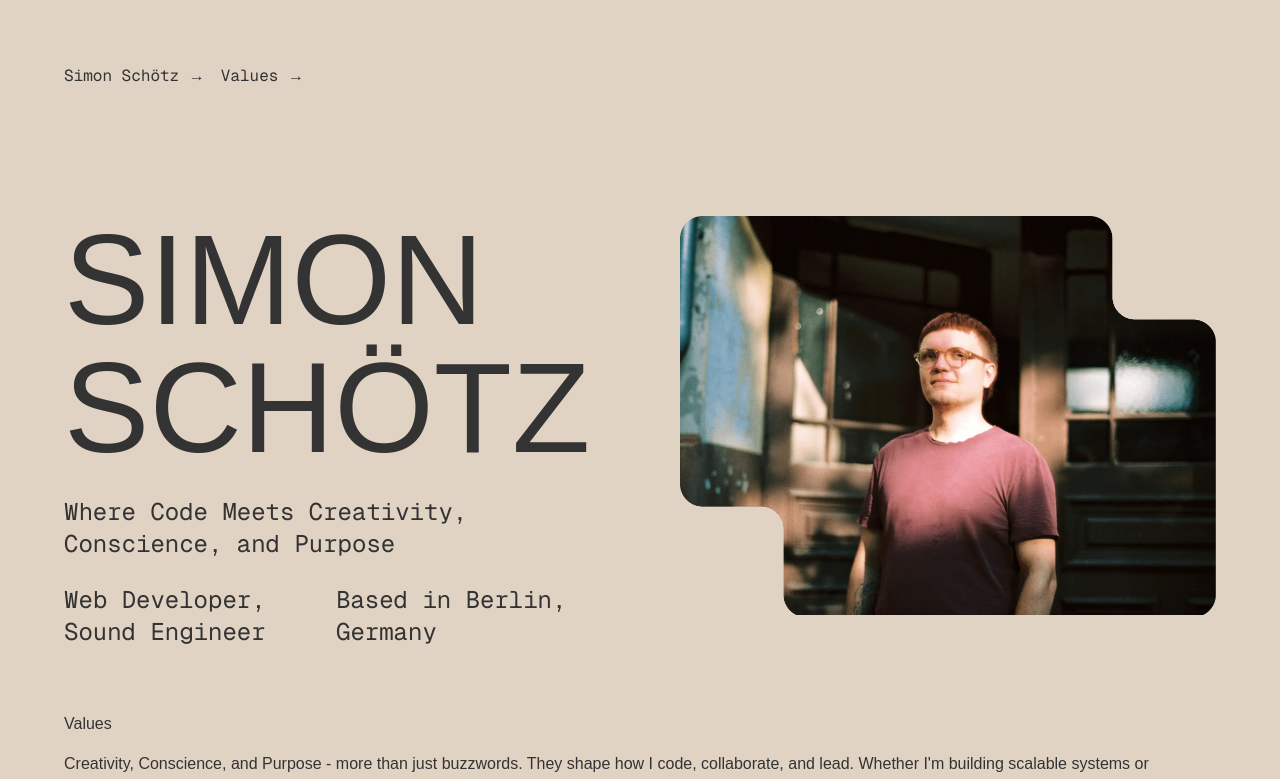
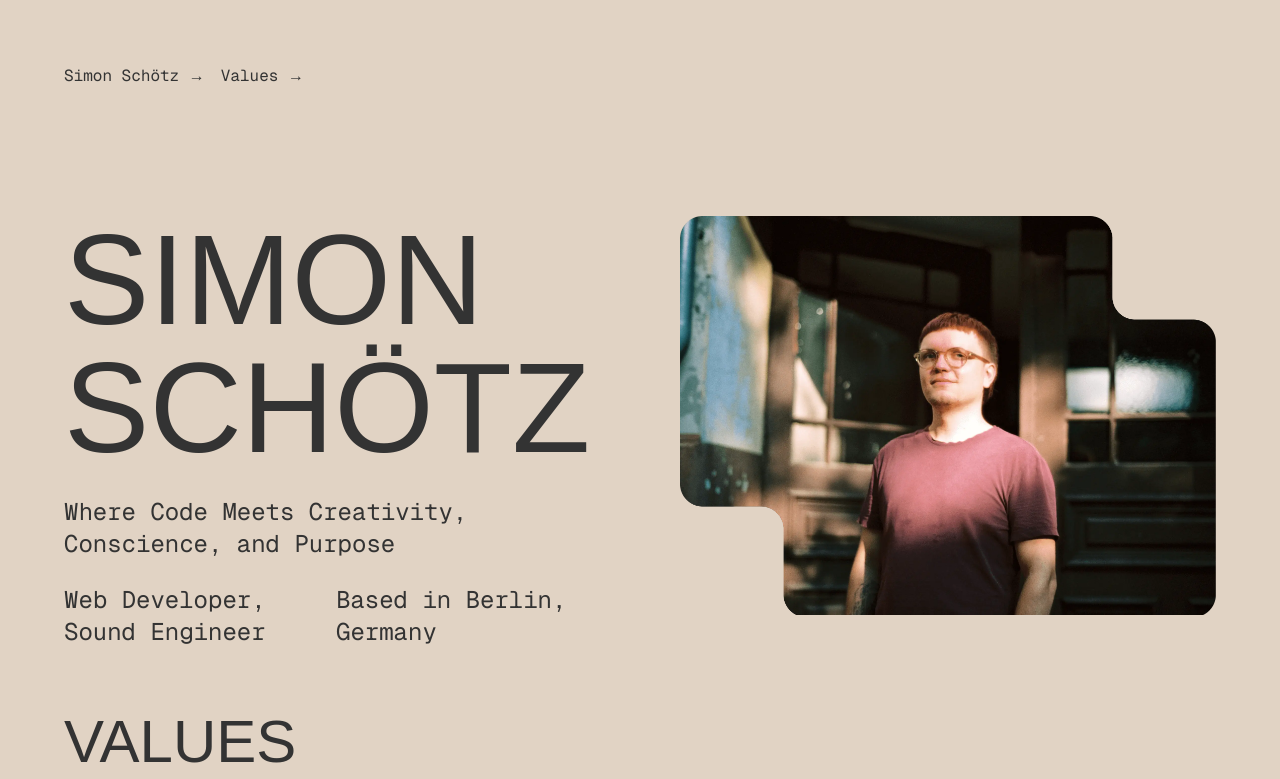
Before and after one commit to SimonSchoetz/simon-schoetz-website-2025, a Next.js app: page / in a window 1280 px wide. Shown: the top 779 px of the page. Built offline with nearby package versions, Linux system fonts and the light colour scheme.

Commit message:
fix heading className overwrite bug

```diff
--- a/components/Headings.tsx
+++ b/components/Headings.tsx
@@ -7,8 +7,8 @@ type Props = {
 export const H1: FCProps<HeadingProps & Props> = ({ text, ...props }) => {
   return (
     <h1
+      {...props}
       className={`text-[clamp(2.5rem,10vw,8rem)] leading-[1] uppercase ${props.className}`}
-      {...props}
     >
       {text}
     </h1>
@@ -17,7 +17,7 @@ export const H1: FCProps<HeadingProps & Props> = ({ text, ...props }) => {
 
 export const H2: FCProps<HeadingProps & Props> = ({ text, ...props }) => {
   return (
-    <h2 className={`text-6xl uppercase ${props.className}`} {...props}>
+    <h2 {...props} className={`text-6xl uppercase ${props.className}`}>
       {text}
     </h2>
   );
@@ -25,7 +25,7 @@ export const H2: FCProps<HeadingProps & Props> = ({ text, ...props }) => {
 
 export const H3: FCProps<HeadingProps & Props> = ({ text, ...props }) => {
   return (
-    <h3 className={`text-2xl py-4 uppercase ${props.className}`} {...props}>
+    <h3 {...props} className={`text-2xl py-4 uppercase ${props.className}`}>
       {text}
     </h3>
   );
```
